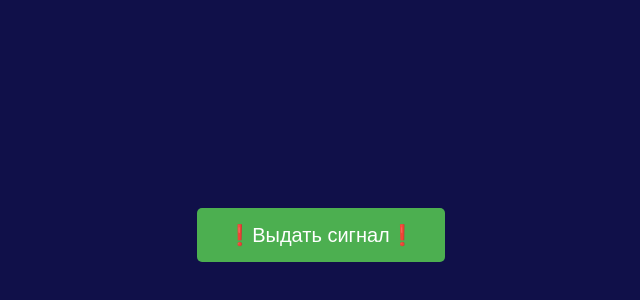
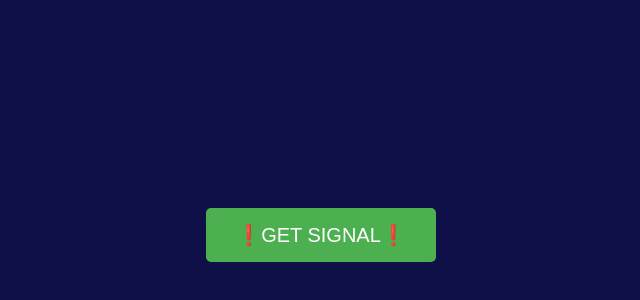
Before and after one commit to DanilQ1/mines.github.io, a plain HTML site: page index.html in a window 1280 px wide. Shown: the part 298-598 px from the top of the page, without its empty margins (319-959 px from the left). Drawn offline with Linux system fonts and the light colour scheme.

Commit message:
Update index.html

```diff
--- a/index.html
+++ b/index.html
@@ -10,7 +10,7 @@
     <div id="loading" style="display: none;">
         <img src="loading.gif" alt="Загрузка...">
     </div>
-    <button id="flipButton">❗Выдать сигнал❗</button>
+    <button id="flipButton">❗GET SIGNAL❗</button>
     <div id="photoContainer"></div>
     <script src="script.js"></script>
 </body>
```
